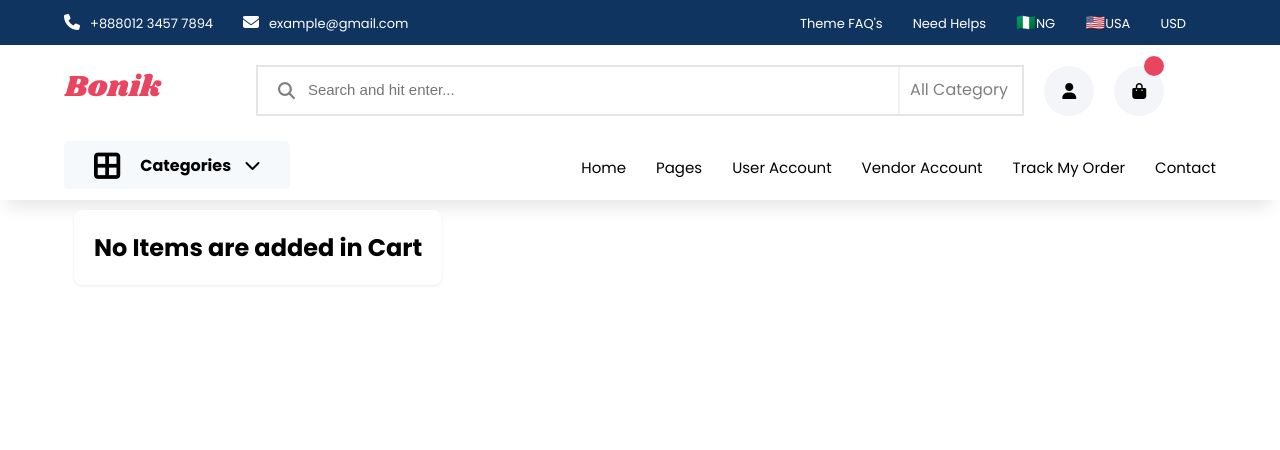
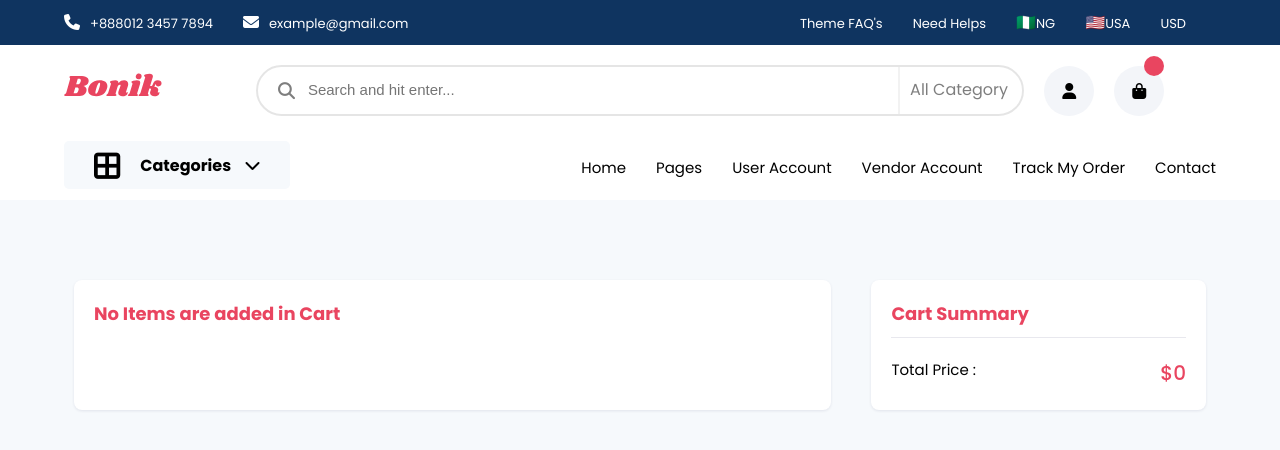
Before and after one commit to AnthonyAniobi/Ecommerce_React_Website, a React (Create React App) app: page /cart in a window 1280 px wide. Shown: the top 450 px of the page. Built offline with nearby package versions, Linux system fonts and the light colour scheme.

Commit message:
finished cart page and added top category template

```diff
--- a/src/App.css
+++ b/src/App.css
@@ -78,6 +78,18 @@
 
 .boxShadow {
     box-shadow: rgb(43 52 69 /10%) 0 4px 16px;
+}
+
+.discount {
+    position: absolute;
+    top: 0;
+    left: 0;
+    background: #e94560;
+    padding: 3px 10px;
+    font-size: 12px;
+    border-radius: 50px;
+    color: #fff;
+    margin: 10px;
 }
 
 /*---------------Category----------------*/
--- a/src/App.js
+++ b/src/App.js
@@ -27,13 +27,23 @@
         }
     }
 
+    const decreaseQty = (product) => {
+        const productExit = cartItem.find((item) => item.id === product.id)
+        if (productExit.qty === 1) {
+            setCartItem(cartItem.filter((item) => item.id !== product.id))
+        } else {
+            setCartItem(cartItem.map((item) => (item.id === product.id ? { ...productExit, qty: productExit.qty - 1 } : item)))
+        }
+    }
+
+
     return (
         <>
             <BrowserRouter>
                 <Header cartItem={cartItem} />
                 <Routes>
                     <Route path='/' element={<Pages productItems={productItems} addToCart={addToCart} />} />
-                    <Route path='/cart' element={<Cart cartItem={cartItem} addToCart={addToCart} />} />
+                    <Route path='/cart' element={<Cart cartItem={cartItem} addToCart={addToCart} decreaseQty={decreaseQty} />} />
                 </Routes>
             </BrowserRouter>
         </>
--- a/src/common/cart/Cart.jsx
+++ b/src/common/cart/Cart.jsx
@@ -1,12 +1,14 @@
 import React from 'react'
+import './style.css'
 
-const Cart = ({ cartItem, addToCart }) => {
+const Cart = ({ cartItem, addToCart, decreaseQty }) => {
+    const totalPrice = cartItem.reduce((price, item) => price + item.qty * item.price, 0)
     return (
         <>
             <section className="cart-items">
                 <div className="container d_flex">
                     <div className="cart-details">
-                        {CanvasCaptureMediaStreamTrack.length === 0 &&
+                        {cartItem.length === 0 &&
                             <h1 className="no-items product">No Items are added in Cart</h1>
                         }
                         {cartItem.map((item) => {
@@ -23,10 +25,37 @@
                                             <span>${productQty}.00</span>
                                         </h4>
                                     </div>
+                                    <div className="cart-items-function">
+                                        <div className="removeCart">
+                                            <button>
+
+                                                <div className="fa -solid fa-xmark"></div>
+                                            </button>
+                                        </div>
+
+                                        <div className="cartControl d_flex">
+                                            <button className="incCart" onClick={() => addToCart(item)}>
+                                                <i className="fa fa-plus"></i>
+                                            </button>
+                                            <button className="desCart" onClick={() => decreaseQty(item)}>
+                                                <i className="fa fa-minus"></i>
+                                            </button>
+
+                                        </div>
+                                    </div>
                                 </div>
+
                             )
                         })}
                     </div>
+                    <div className="cart-total product">
+                        <h2>Cart Summary</h2>
+                        <div className="d_flex">
+                            <h4>Total Price : </h4>
+                            <h3>${totalPrice}</h3>
+                        </div>
+                    </div>
+
                 </div>
             </section>
         </>
--- a/src/common/cart/style.css
+++ b/src/common/cart/style.css
@@ -0,0 +1,99 @@
+.cart-items {
+    background: #f6f9fc;
+    height: auto;
+    padding: 50px 0;
+}
+
+.cart-items .cart-details {
+    width: 70%;
+}
+
+.cart-items .cart-total {
+    width: 30%;
+    margin-top: 30px;
+    margin-left: 30px;
+    height: 130px;
+}
+
+.cart-list {
+    background: white;
+    margin-top: 30px;
+}
+
+.cart-items img {
+    width: 150px;
+    height: 150px;
+    object-fit: contain;
+}
+
+.cart-items .cart-details h3 {
+    font-size: 20px;
+    font-weight: 500;
+    margin-top: 20px;
+}
+
+.cart-items .cart-details h4 {
+    font-size: 15px;
+    font-weight: 400;
+    margin-top: 50px;
+    color: grey;
+}
+
+.cart-items h4 span {
+    color: #e94560;
+    margin-left: 20px;
+    font-weight: 500;
+}
+
+.removeCart {
+    background: none;
+    font-size: 25px;
+    text-align: right;
+    margin-right: 10px;
+}
+
+.cartControl {
+    margin-top: 50px;
+}
+
+.cartControl button {
+    width: 40px;
+    height: 40px;
+    margin: 10px;
+    border-radius: 5px;
+    font-size: 20px;
+}
+
+.incCart {
+    background-color: none;
+}
+
+.desCart {
+    background: #f6f9fc;
+}
+
+.cart-total h4 {
+    font-size: 15px;
+    font-weight: 400;
+}
+
+.cart-total h3 {
+    font-size: 20px;
+    font-weight: 500;
+    color: #e94560;
+}
+
+.cart-total h2 {
+    font-size: 18px;
+    margin-bottom: 20px;
+    border-bottom: 1px solid rgb(3 0 71 / 9%);
+    padding-bottom: 10px;
+    color: #e94560;
+}
+
+.no-items {
+    color: #e94560;
+    font-size: 18px;
+    margin-top: 30px;
+    height: 130px;
+}
--- a/src/common/header/Header.css
+++ b/src/common/header/Header.css
@@ -34,7 +34,8 @@
 
 .search-box {
     width: 80%;
-    border: 2px solid rgba(0, 0, 0, 0.1)
+    border: 2px solid rgba(0, 0, 0, 0.1);
+    border-radius: 50px;
 }
 
 .search-box i {
--- /dev/null
+++ b/src/components/top/TopCate.jsx
@@ -0,0 +1,24 @@
+import React from 'react'
+
+const TopCate = () => {
+    return (
+        <>
+            <section className="topCat background">
+                <div className="container">
+                    <div className="heading d_flex">
+                        <div className="heading-left row f_flex">
+                            <i className="fa fa-border-all"></i>
+                            <h2>Top Categories</h2>
+                        </div>
+                    </div>
+                    <div className="heading-right row">
+                        <span>View all</span>
+                        <i className="fa fa-caret-right"></i>
+                    </div>
+                </div>
+            </section>
+        </>
+    )
+}
+
+export default TopCate
--- a/src/pages/Pages.jsx
+++ b/src/pages/Pages.jsx
@@ -1,12 +1,14 @@
 import React from 'react'
 import Home from '../components/MainPage/Home'
 import FlashDeals from '../components/flashDeals/FlashDeals'
+import TopCate from '../components/top/TopCate'
 
 const Pages = ({ productItems, addToCart }) => {
     return (
         <>
             <Home />
             <FlashDeals productItems={productItems} addToCart={addToCart} />
+            <TopCate />
         </>
     )
 }
```
Also changed, not shown: src/components/top/Style.css (added), src/components/top/Tdata.js (added), src/components/top/TopCart.jsx (added).
